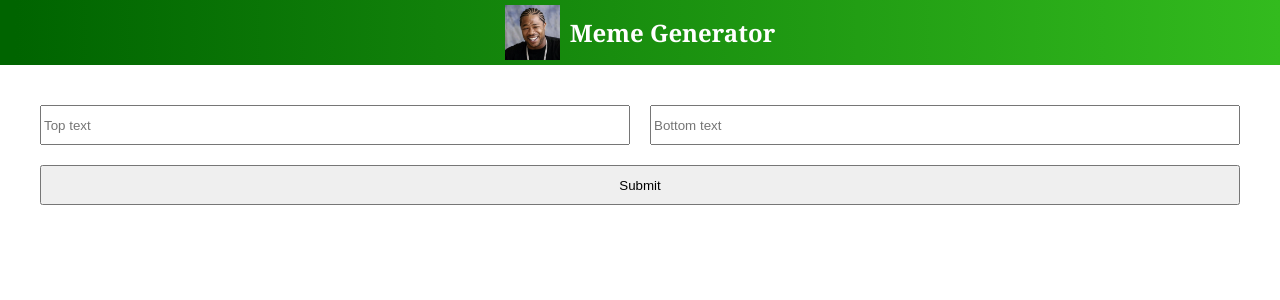
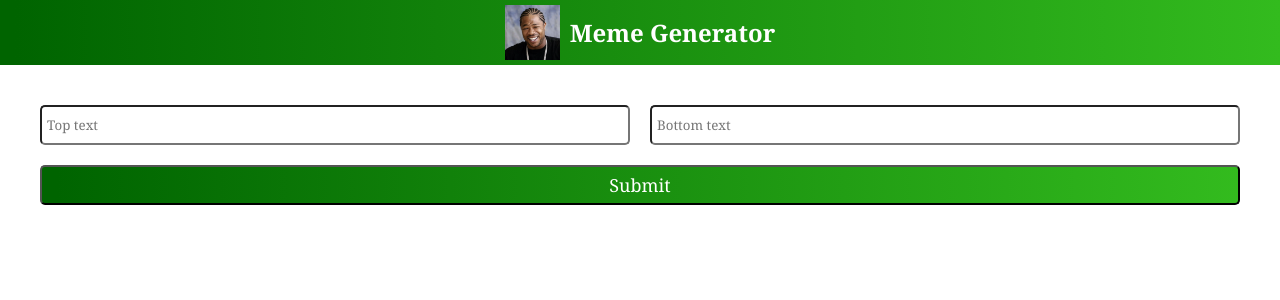
Before and after one commit to abnercabrera28/Meme-Generator, a React (Create React App) app: page / in a window 1280 px wide. Shown: the top 300 px of the page. Built offline with nearby package versions, Linux system fonts and the light colour scheme.

Commit message:
styled inputs and button with border radius

```diff
--- a/src/index.css
+++ b/src/index.css
@@ -32,6 +32,18 @@ body {
   gap: 20px;
 }
 
+.form-input {
+  font-family: Georgia, 'Times New Roman', Times, serif;
+  border-radius: 5px;
+  text-indent: 3px;
+}
+
 .form-button {
   grid-column: 1 / -1;
+  background: linear-gradient(90deg, darkgreen 1.18%, #33bb1e 100%);
+  color: white;
+  font-family: Georgia, 'Times New Roman', Times, serif;
+  font-size: large;
+  cursor: pointer;
+  border-radius: 5px;
 }
```
